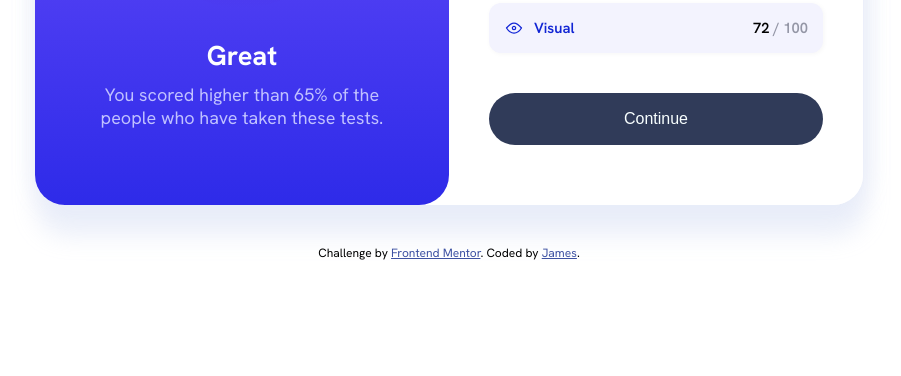
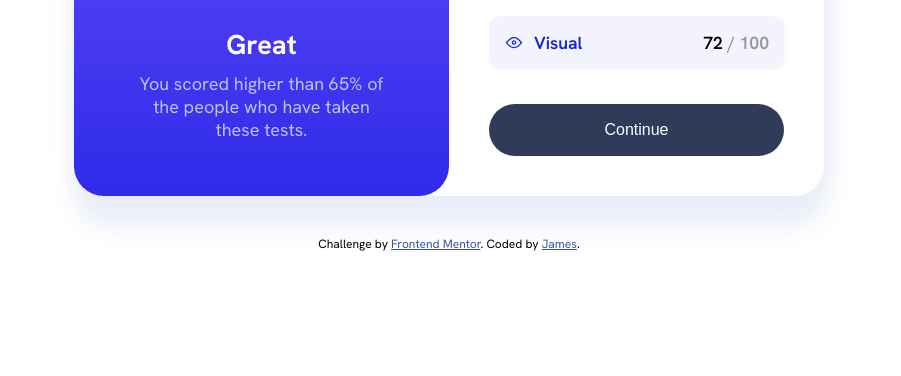
Before and after one commit to christiano84/Frontend-Mentor-Challenge-1, a plain HTML site: page index.html in a window 1280 px wide. Shown: the part 424-800 px from the top of the page, without its empty margins (191-1092 px from the left). Drawn offline with Linux system fonts and the light colour scheme.

Commit message:
Add files via upload

```diff
--- a/style.css
+++ b/style.css
@@ -18,18 +18,18 @@ body {
 
 .container {
   display: grid;
-  max-width: 828px;
+  max-width: 750px;
 }
 
 .col1 {
   background-image: linear-gradient(hsl(252, 100%, 67%), hsl(241, 81%, 54%));
-  padding: 60px;
+  padding: 40px 60px;
   text-align: center;
 }
 .col2 {
   background-color: #fff;
   border-radius: 0 30px 30px;
-  padding: 60px 40px;
+  padding: 40px 40px 40px;
 }
 
 .circle {
@@ -82,7 +82,7 @@ body {
   justify-content: space-between;
   align-items: center;
   border-radius: 12px;
-  margin-bottom: 15px;
+  margin-bottom: 20px;
   padding: 15px;
   box-shadow: 1px 1px 5px rgba(0,0,0,.04);
 }
@@ -114,7 +114,7 @@ body {
 }
 
 .summary-row p, .numbers {
-  font-size: .92rem;
+  font-size: 1.1rem;
   font-weight: 600;
 }
 
@@ -123,7 +123,7 @@ body {
 }
 
 .col2 button {
-  margin-top: 25px;
+  margin-top: 15px;
   border-radius: 35px;
   padding: 17px 0;
   width: 100%;
@@ -136,6 +136,7 @@ body {
 
 .col2 button:hover {
   background-image: linear-gradient(hsl(252, 100%, 67%), hsl(241, 81%, 54%));
+
 }
 
 .attribution {
@@ -172,7 +173,7 @@ body {
   }
 }
 
-@media (min-width: 825px) {
+@media (min-width: 750px) {
   .container {
     grid-template-columns: 1fr 1fr;
     box-shadow: 2px 30px 25px rgba(229, 234, 248, .8),
```
